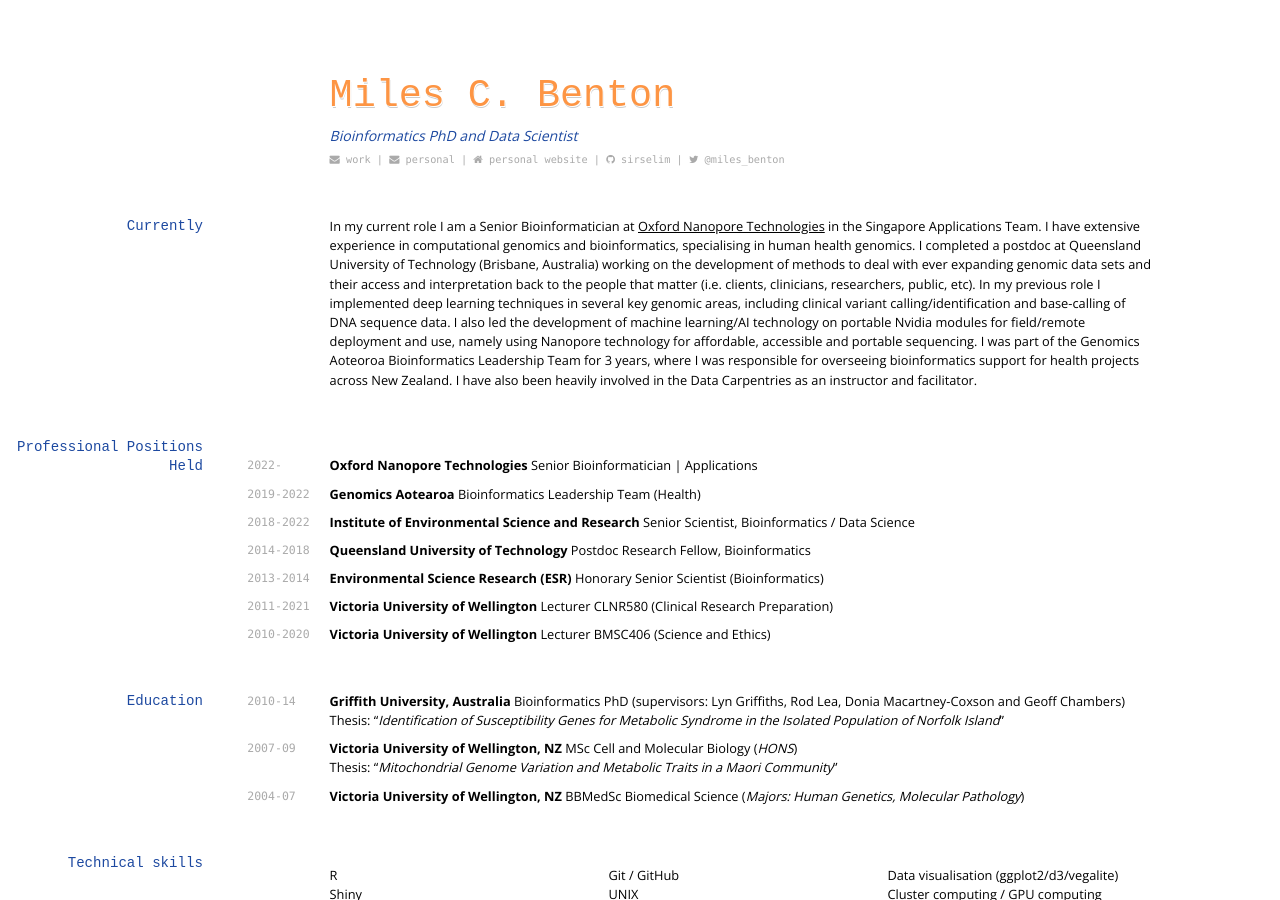
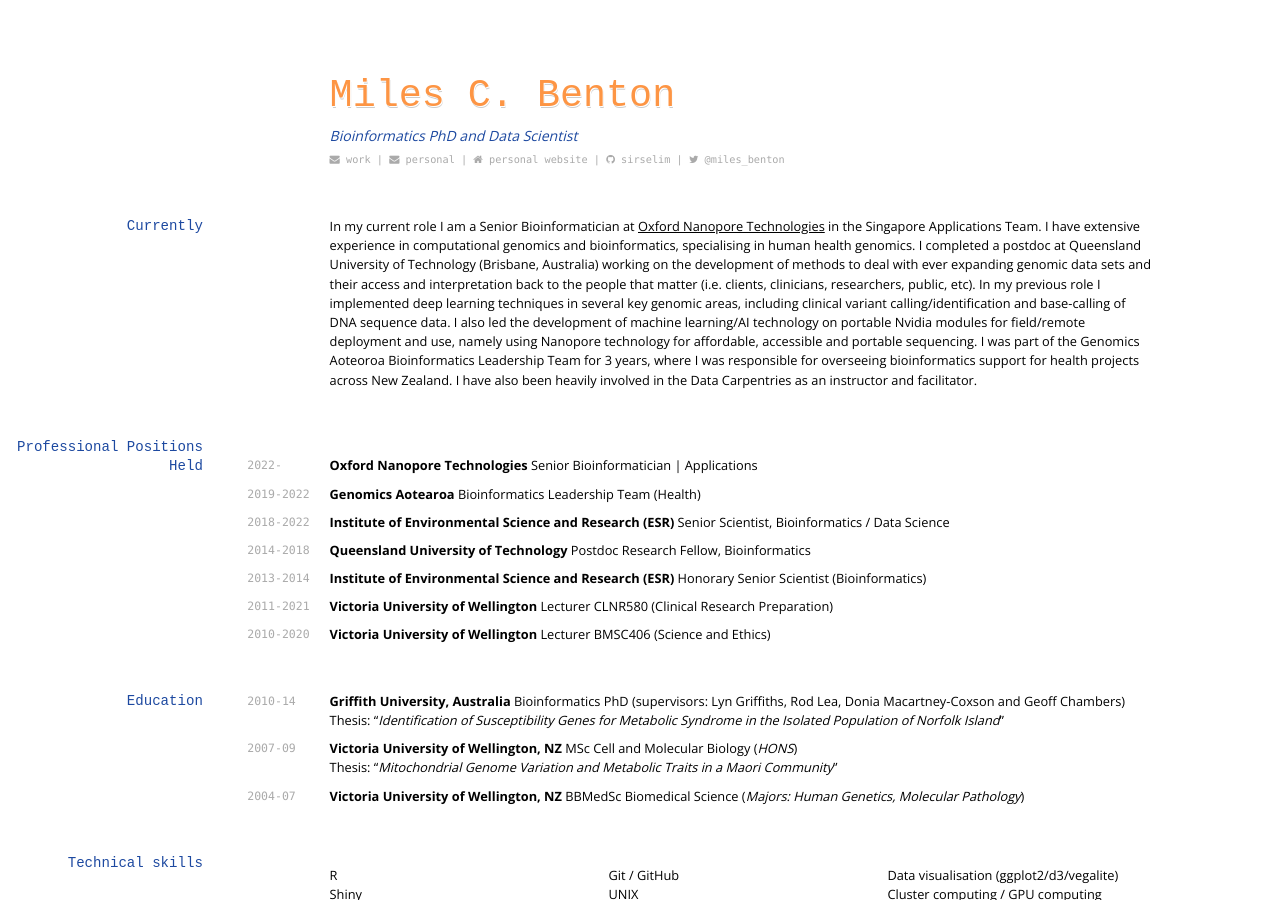
Before and after one commit to sirselim/Miles_CV, a Jekyll site: the page built from index.md, in a window 1280 px wide and 900 px high. Built offline with Jekyll 4.4.1, drawn with Linux system fonts in a browser that asks for light colours; some web fonts are replaced.

```diff
--- a/index.md
+++ b/index.md
@@ -30,13 +30,13 @@ __Oxford Nanopore Technologies__ Senior Bioinformatician | Applications
 __Genomics Aotearoa__ Bioinformatics Leadership Team (Health)
 
 `2018-2022`
-__Institute of Environmental Science and Research__ Senior Scientist, Bioinformatics / Data Science
+__Institute of Environmental Science and Research (ESR)__ Senior Scientist, Bioinformatics / Data Science
 
 `2014-2018`
 __Queensland University of Technology__ Postdoc Research Fellow, Bioinformatics
 
 `2013-2014`
-__Environmental Science Research (ESR)__ Honorary Senior Scientist (Bioinformatics)
+__Institute of Environmental Science and Research (ESR)__ Honorary Senior Scientist (Bioinformatics)
 
 `2011-2021`
 __Victoria University of Wellington__ Lecturer CLNR580 (Clinical Research Preparation)
```
